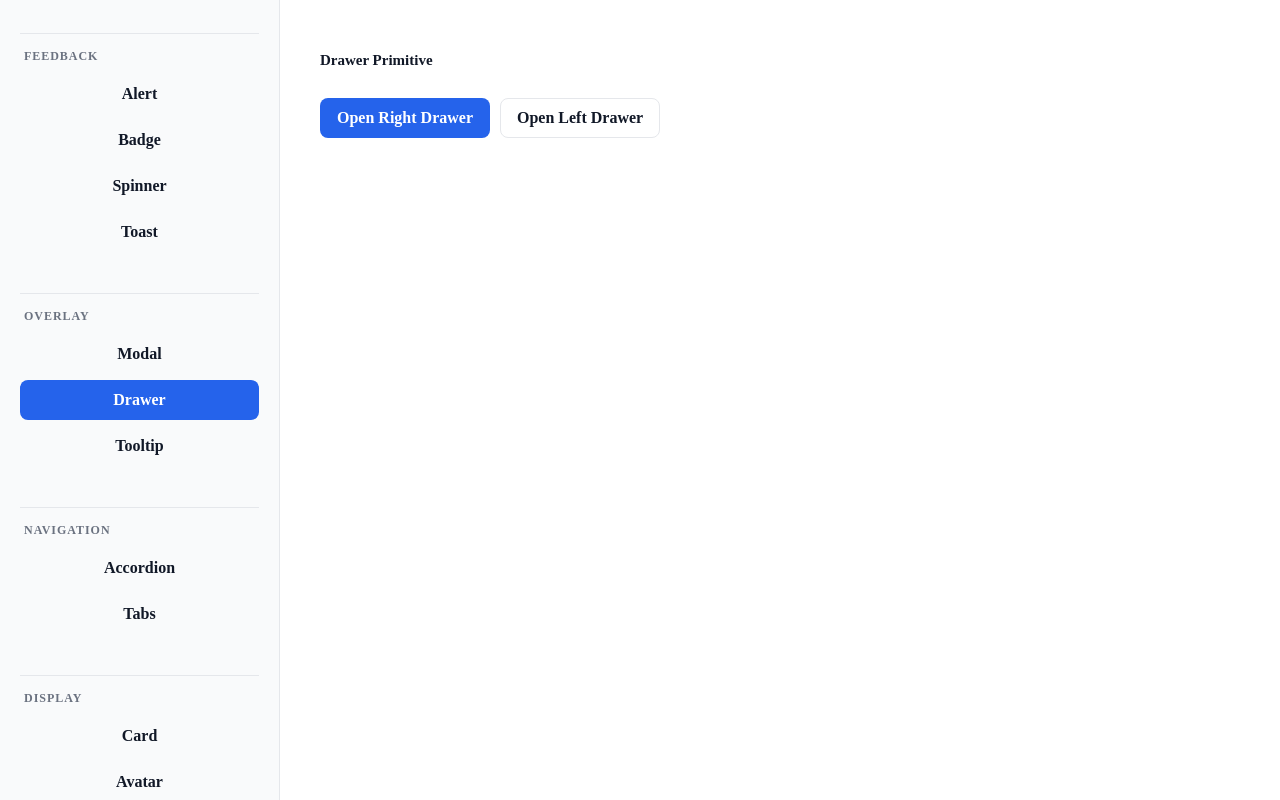
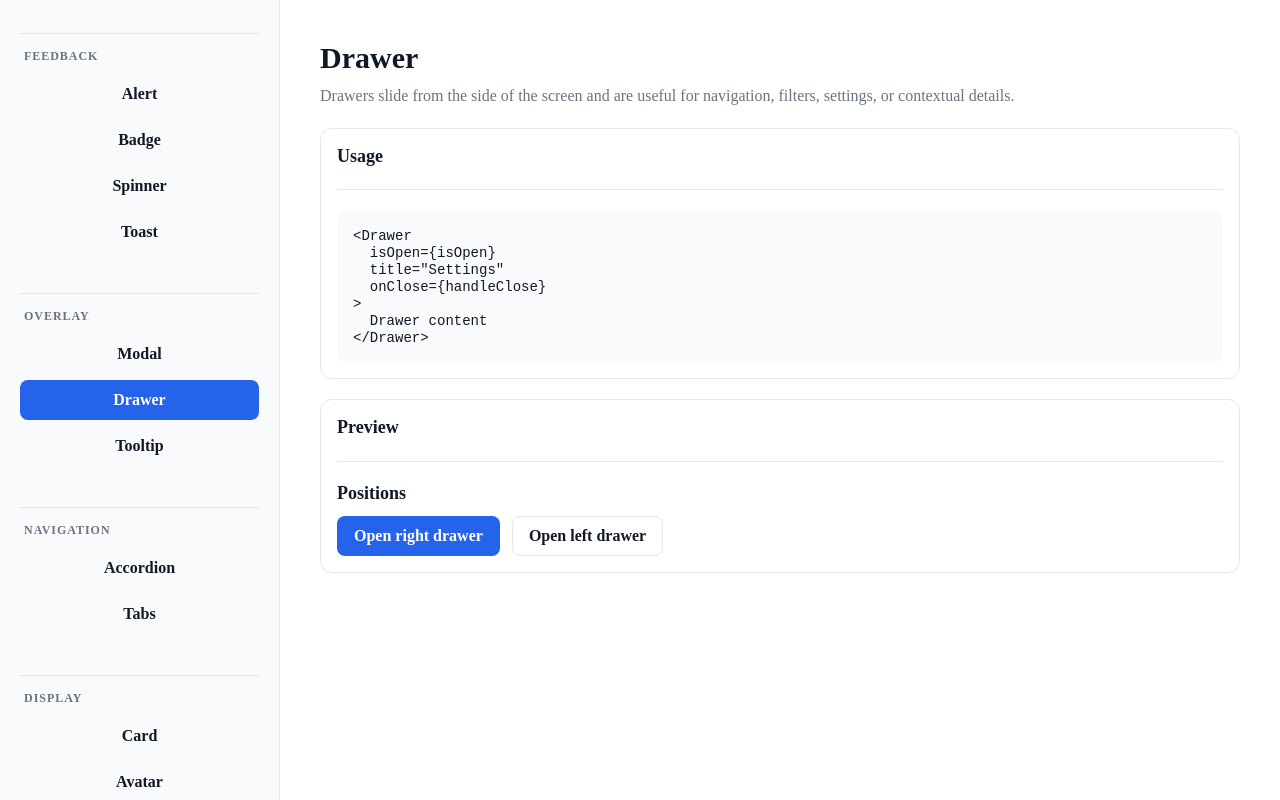
Before and after one commit to ingemedical16/project-os, a Next.js app: page /en in a window 1280 px wide. Both pictures are taken after a click on the button "Drawer". Built offline with nearby package versions, Linux system fonts and the light colour scheme.

Commit message:
refactor: improve drawer showcase documentation

```diff
--- a/src/features/design-system/DrawerShowcase/DrawerShowcase.module.scss
+++ b/src/features/design-system/DrawerShowcase/DrawerShowcase.module.scss
@@ -1,11 +1,43 @@
-.showcase {
+@use '@/styles/abstracts/variables' as *;
+
+.code {
+  margin: 0;
+  padding: $space-4;
+
+  overflow-x: auto;
+
+  border-radius: $radius-md;
+
+  background: var(--surface-hover);
+  color: var(--text);
+
+  font-family: $font-family-mono;
+  font-size: $font-size-sm;
+}
+
+.section,
+.drawerContent {
   display: flex;
   flex-direction: column;
-  gap: 1.6rem;
+  gap: $space-3;
+}
+
+.section h3 {
+  margin: 0;
+
+  color: var(--text);
+
+  font-size: $font-size-lg;
+  font-weight: $font-weight-semibold;
 }
 
 .actions {
   display: flex;
   flex-wrap: wrap;
-  gap: 1rem;
+  gap: $space-3;
 }
+
+.drawerContent p {
+  margin: 0;
+  color: var(--text-muted);
+}
--- a/src/features/design-system/DrawerShowcase/DrawerShowcase.tsx
+++ b/src/features/design-system/DrawerShowcase/DrawerShowcase.tsx
@@ -1,70 +1,95 @@
 'use client';
 
+import { useTranslations } from 'next-intl';
 import { useState } from 'react';
 
 import {
   Button,
+  Divider,
   Drawer,
-  Divider,
 } from '@/components/ui';
+
+import { ShowcaseSection } from '../ShowcaseSection';
 
 import styles from './DrawerShowcase.module.scss';
 
 export function DrawerShowcase() {
+  const t = useTranslations(
+    'designSystem.components.drawer'
+  );
+
   const [rightOpen, setRightOpen] = useState(false);
   const [leftOpen, setLeftOpen] = useState(false);
 
+  const usage = `<Drawer
+  isOpen={isOpen}
+  title="Settings"
+  onClose={handleClose}
+>
+  Drawer content
+</Drawer>`;
+
   return (
-    <section className={styles.showcase}>
-      <h2>Drawer Primitive</h2>
+    <ShowcaseSection
+      title={t('title')}
+      description={t('description')}
+      usageTitle={t('usage')}
+      previewTitle={t('preview')}
+      usage={
+        <pre className={styles.code}>
+          <code>{usage}</code>
+        </pre>
+      }
+    >
+      <div className={styles.section}>
+        <h3>{t('positions')}</h3>
 
         <div className={styles.actions}>
           <Button onClick={() => setRightOpen(true)}>
-          Open Right Drawer
+            {t('openRight')}
           </Button>
 
           <Button
             variant="secondary"
             onClick={() => setLeftOpen(true)}
           >
-          Open Left Drawer
+            {t('openLeft')}
           </Button>
         </div>
 
         <Drawer
           isOpen={rightOpen}
-        title="Right Drawer"
+          title={t('rightTitle')}
           onClose={() => setRightOpen(false)}
         >
-        <p>
-          This drawer is useful for filters,
-          settings, and details panels.
-        </p>
+          <div className={styles.drawerContent}>
+            <p>{t('rightDescription')}</p>
 
             <Divider />
 
             <Button onClick={() => setRightOpen(false)}>
-          Close
+              {t('close')}
             </Button>
+          </div>
         </Drawer>
 
         <Drawer
           isOpen={leftOpen}
-        title="Left Drawer"
+          title={t('leftTitle')}
           position="left"
           onClose={() => setLeftOpen(false)}
         >
-        <p>
-          This drawer can be used for mobile
-          navigation or side menus.
-        </p>
+          <div className={styles.drawerContent}>
+            <p>{t('leftDescription')}</p>
 
             <Divider />
 
             <Button onClick={() => setLeftOpen(false)}>
-          Close
+              {t('close')}
             </Button>
+          </div>
         </Drawer>
-    </section>
+      </div>
+    </ShowcaseSection>
   );
 }
--- a/src/i18n/loadMessages.ts
+++ b/src/i18n/loadMessages.ts
@@ -36,6 +36,7 @@ export async function loadMessages(
     designSystemSpinner,
     designSystemToast,
     designSystemModal,
+    designSystemDrawer,
 
     settingsProfile,
     settingsPreferences,
@@ -70,6 +71,7 @@ export async function loadMessages(
     import(`./messages/${locale}/designSystem/components/spinner.json`),
     import(`./messages/${locale}/designSystem/components/toast.json`),
     import(`./messages/${locale}/designSystem/components/modal.json`),
+    import(`./messages/${locale}/designSystem/components/drawer.json`),
 
     import(`./messages/${locale}/settings/profile.json`),
     import(`./messages/${locale}/settings/preferences.json`),
@@ -113,6 +115,7 @@ export async function loadMessages(
         spinner: designSystemSpinner.default,
         toast: designSystemToast.default,
         modal: designSystemModal.default,
+        drawer: designSystemDrawer.default,
       },
     },
     settings: {
--- /dev/null
+++ b/src/i18n/messages/ar/designSystem/components/drawer.json
@@ -0,0 +1,14 @@
+{
+  "title": "درج جانبي",
+  "description": "تظهر الأدراج من جانب الشاشة وتُستخدم للتنقل أو الفلاتر أو الإعدادات أو التفاصيل السياقية.",
+  "usage": "الاستخدام",
+  "preview": "المعاينة",
+  "positions": "المواضع",
+  "openRight": "فتح الدرج الأيمن",
+  "openLeft": "فتح الدرج الأيسر",
+  "rightTitle": "الدرج الأيمن",
+  "leftTitle": "الدرج الأيسر",
+  "rightDescription": "هذا الدرج مفيد للفلاتر والإعدادات ولوحات التفاصيل.",
+  "leftDescription": "يمكن استخدام هذا الدرج للتنقل على الجوال أو القوائم الجانبية.",
+  "close": "إغلاق"
+}
--- /dev/null
+++ b/src/i18n/messages/en/designSystem/components/drawer.json
@@ -0,0 +1,14 @@
+{
+  "title": "Drawer",
+  "description": "Drawers slide from the side of the screen and are useful for navigation, filters, settings, or contextual details.",
+  "usage": "Usage",
+  "preview": "Preview",
+  "positions": "Positions",
+  "openRight": "Open right drawer",
+  "openLeft": "Open left drawer",
+  "rightTitle": "Right drawer",
+  "leftTitle": "Left drawer",
+  "rightDescription": "This drawer is useful for filters, settings, and details panels.",
+  "leftDescription": "This drawer can be used for mobile navigation or side menus.",
+  "close": "Close"
+}
--- /dev/null
+++ b/src/i18n/messages/fr/designSystem/components/drawer.json
@@ -0,0 +1,14 @@
+{
+  "title": "Tiroir",
+  "description": "Les tiroirs apparaissent depuis le côté de l’écran et sont utiles pour la navigation, les filtres, les paramètres ou les détails contextuels.",
+  "usage": "Utilisation",
+  "preview": "Aperçu",
+  "positions": "Positions",
+  "openRight": "Ouvrir le tiroir droit",
+  "openLeft": "Ouvrir le tiroir gauche",
+  "rightTitle": "Tiroir droit",
+  "leftTitle": "Tiroir gauche",
+  "rightDescription": "Ce tiroir est utile pour les filtres, les paramètres et les panneaux de détails.",
+  "leftDescription": "Ce tiroir peut être utilisé pour la navigation mobile ou les menus latéraux.",
+  "close": "Fermer"
+}
--- /dev/null
+++ b/src/i18n/messages/ro/designSystem/components/drawer.json
@@ -0,0 +1,14 @@
+{
+  "title": "Panou lateral",
+  "description": "Panourile laterale glisează din marginea ecranului și sunt utile pentru navigare, filtre, setări sau detalii contextuale.",
+  "usage": "Utilizare",
+  "preview": "Previzualizare",
+  "positions": "Poziții",
+  "openRight": "Deschide panoul din dreapta",
+  "openLeft": "Deschide panoul din stânga",
+  "rightTitle": "Panou dreapta",
+  "leftTitle": "Panou stânga",
+  "rightDescription": "Acest panou este util pentru filtre, setări și panouri de detalii.",
+  "leftDescription": "Acest panou poate fi folosit pentru navigare mobilă sau meniuri laterale.",
+  "close": "Închide"
+}
```
Lines whose indentation alone changed are shown as unchanged.
